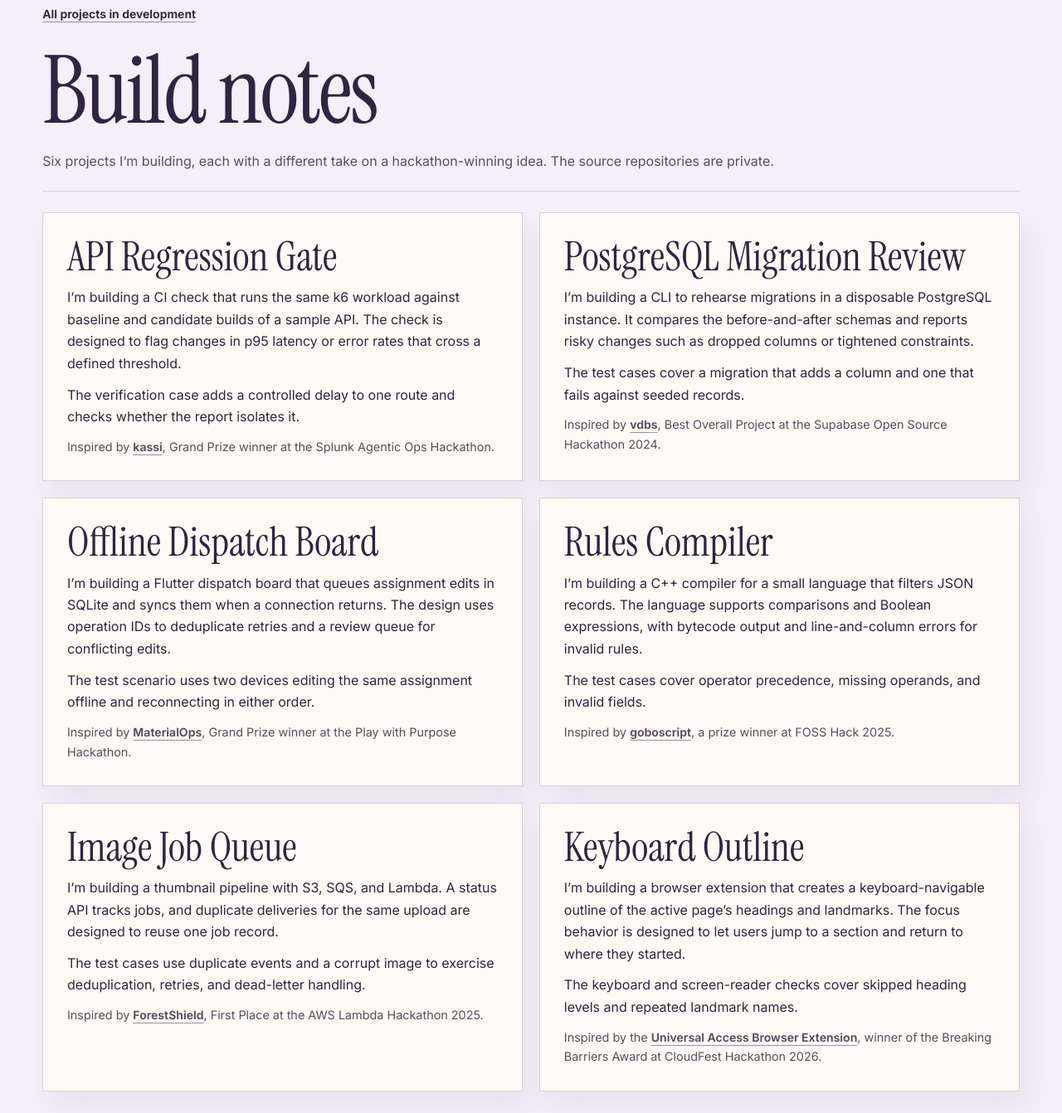
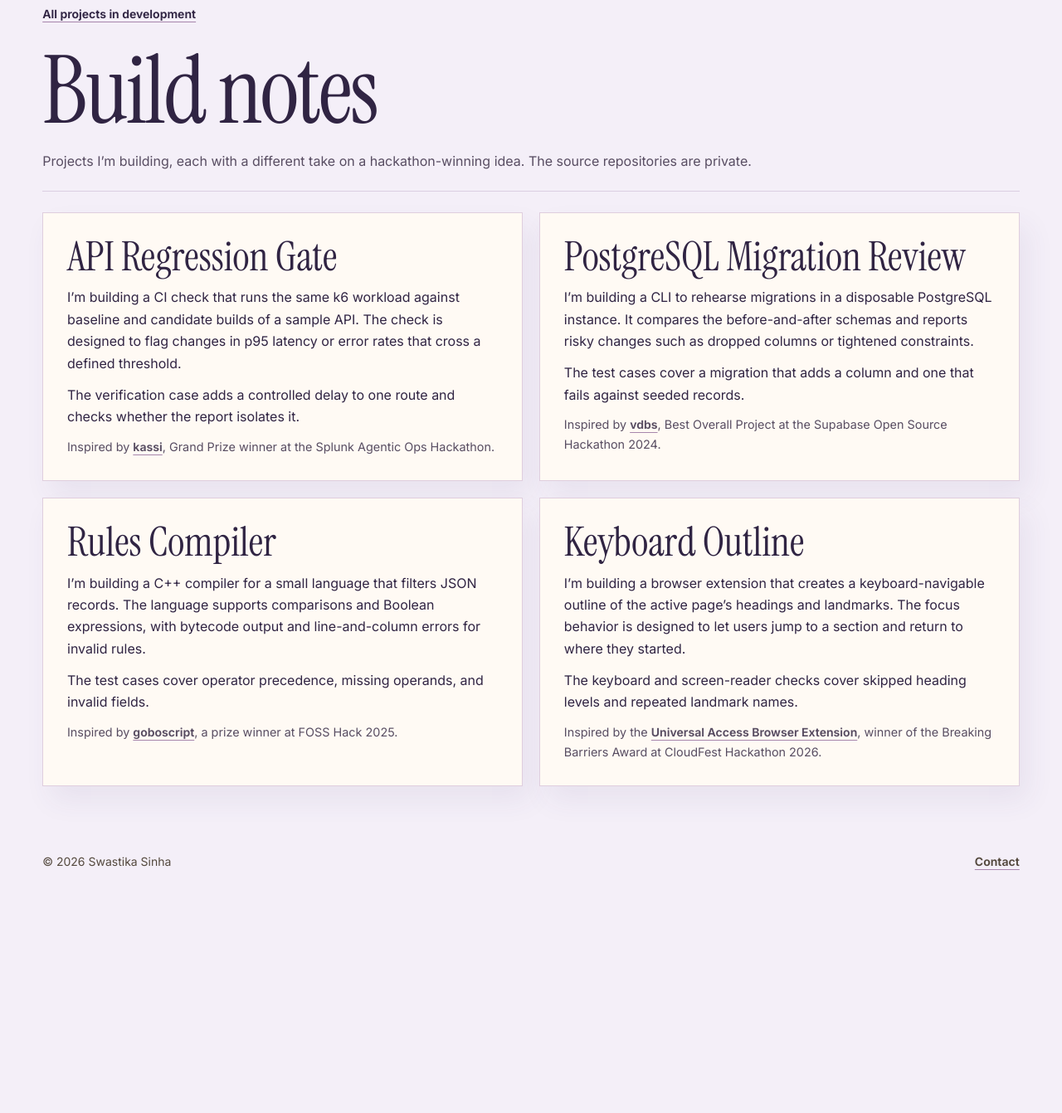
Before and after one commit to Swastika8/portfolio_website, a website: page projects/build-notes.html in a window 1280 px wide. Shown: the part 138-1480 px from the top of the page at 83% size. After the commit the page ends 1212 px from the top, so only its background shows below. Drawn offline with Linux system fonts and the light colour scheme.

Commit message:
Trim in-development portfolio projects

```diff
--- a/projects/build-notes.html
+++ b/projects/build-notes.html
@@ -3,7 +3,7 @@
 <head>
   <meta charset="utf-8">
   <meta name="viewport" content="width=device-width, initial-scale=1">
-  <meta name="description" content="Build notes for six software engineering projects Swastika Sinha is developing, with links to the hackathon entries that inspired them.">
+  <meta name="description" content="Build notes for software engineering projects Swastika Sinha is developing, with links to the hackathon entries that inspired them.">
   <meta name="theme-color" content="#f4eef8">
   <title>Build Notes — Swastika Sinha</title>
   <link rel="icon" type="image/png" sizes="64x64" href="/assets/favicon.png">
@@ -31,7 +31,7 @@
       <div>
         <a class="text-link back-link" href="../index.html#in-development-title">All projects in development</a>
         <h1>Build notes</h1>
-        <p>Six projects I’m building, each with a different take on a hackathon-winning idea. The source repositories are private.</p>
+        <p>Projects I’m building, each with a different take on a hackathon-winning idea. The source repositories are private.</p>
       </div>
     </header>
 
@@ -50,25 +50,11 @@
         <p class="build-inspiration">Inspired by <a class="text-link" href="https://supabase.com/blog/supabase-oss-hackathon-winners#best-overall-project">vdbs</a>, Best Overall Project at the Supabase Open Source Hackathon 2024.</p>
       </article>
 
-      <article class="post-paper" id="offline-dispatch-board" aria-labelledby="offline-dispatch-title">
-        <h2 id="offline-dispatch-title">Offline Dispatch Board</h2>
-        <p>I’m building a Flutter dispatch board that queues assignment edits in SQLite and syncs them when a connection returns. The design uses operation IDs to deduplicate retries and a review queue for conflicting edits.</p>
-        <p>The test scenario uses two devices editing the same assignment offline and reconnecting in either order.</p>
-        <p class="build-inspiration">Inspired by <a class="text-link" href="https://devpost.com/software/materialops">MaterialOps</a>, Grand Prize winner at the Play with Purpose Hackathon.</p>
-      </article>
-
       <article class="post-paper" id="rules-compiler" aria-labelledby="rules-compiler-title">
         <h2 id="rules-compiler-title">Rules Compiler</h2>
         <p>I’m building a C++ compiler for a small language that filters JSON records. The language supports comparisons and Boolean expressions, with bytecode output and line-and-column errors for invalid rules.</p>
         <p>The test cases cover operator precedence, missing operands, and invalid fields.</p>
         <p class="build-inspiration">Inspired by <a class="text-link" href="https://forum.fossunited.org/t/foss-hack-2025-results/5541">goboscript</a>, a prize winner at FOSS Hack 2025.</p>
-      </article>
-
-      <article class="post-paper" id="image-job-queue" aria-labelledby="image-job-title">
-        <h2 id="image-job-title">Image Job Queue</h2>
-        <p>I’m building a thumbnail pipeline with S3, SQS, and Lambda. A status API tracks jobs, and duplicate deliveries for the same upload are designed to reuse one job record.</p>
-        <p>The test cases use duplicate events and a corrupt image to exercise deduplication, retries, and dead-letter handling.</p>
-        <p class="build-inspiration">Inspired by <a class="text-link" href="https://aws.amazon.com/blogs/compute/serverless-icymi-q3-2025/#aws-lambda-hackathon">ForestShield</a>, First Place at the AWS Lambda Hackathon 2025.</p>
       </article>
 
       <article class="post-paper" id="keyboard-outline" aria-labelledby="keyboard-outline-title">
```
Also changed, not shown: index.html (+0 -8 lines).
